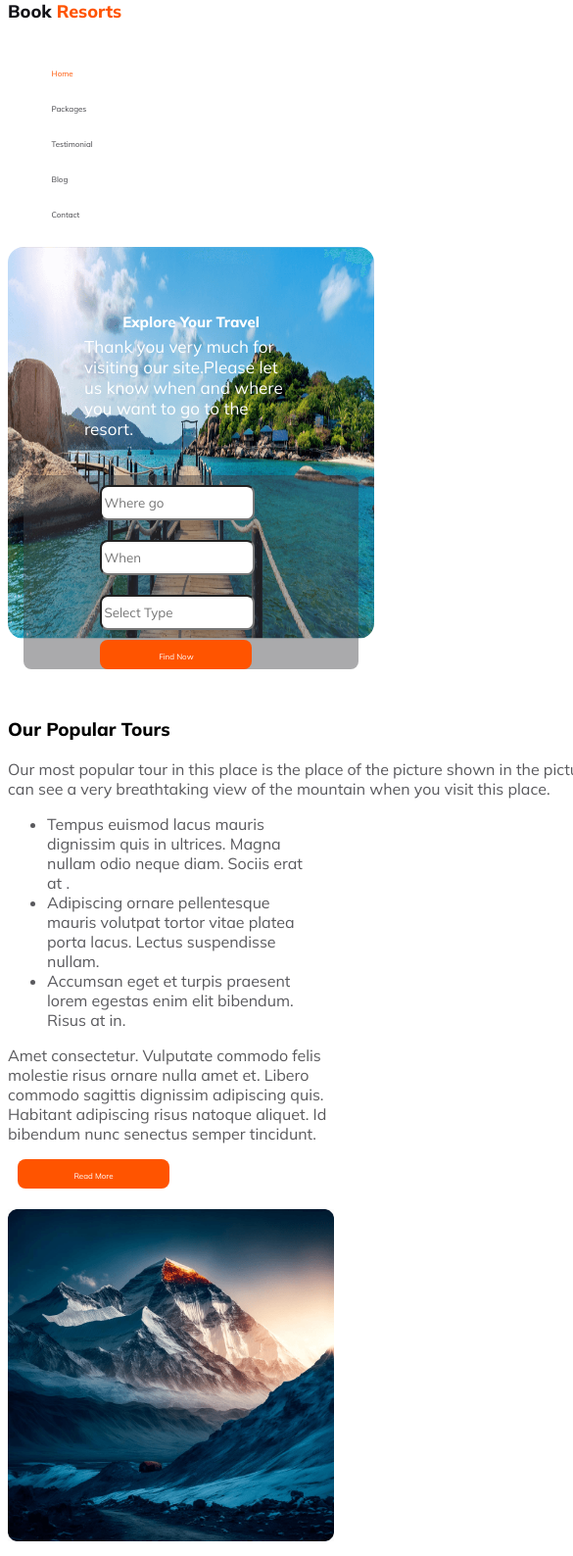
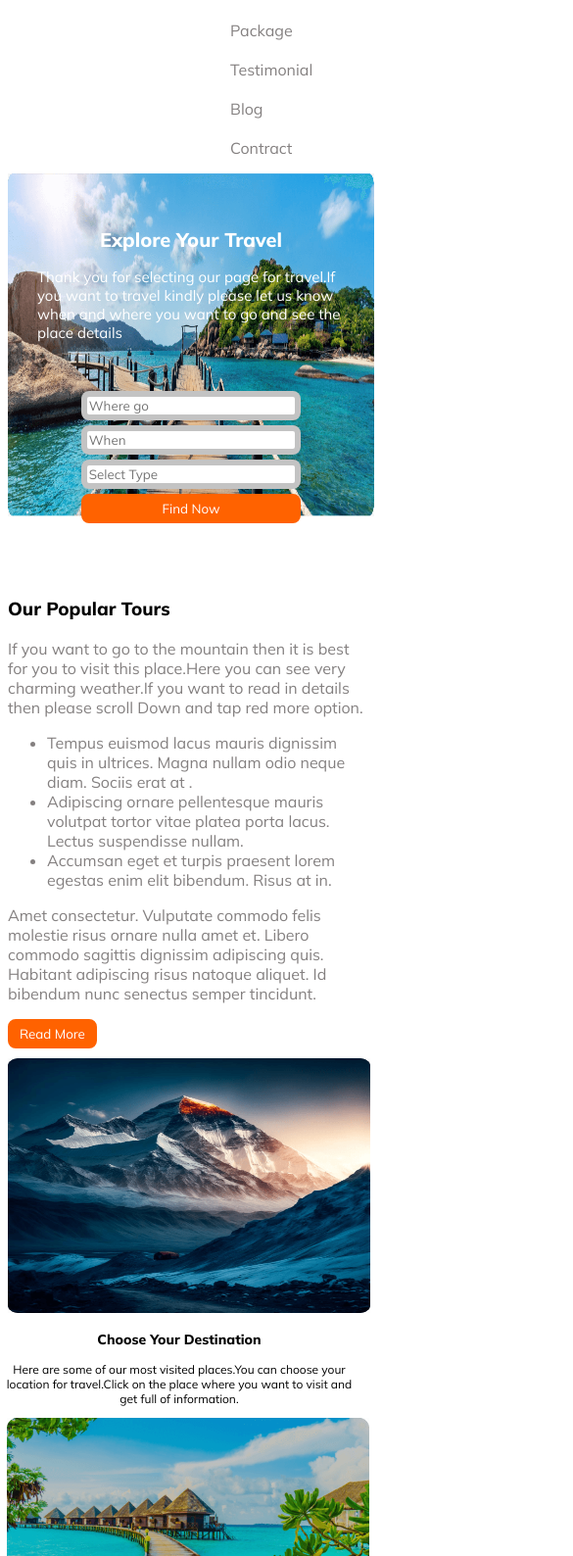
Before and after one commit to mdalaminariya/traveling-resorts-assingment-2, a plain HTML site: page index.html in a window 390 px wide. Shown: the part 74-1662 px from the top of the page at 98% size, 585 px wide, since content can reach past the window. Drawn offline with Linux system fonts and the light colour scheme.

Commit message:
added the header section and main section with responsive for mobile devices

```diff
--- a/index.html
+++ b/index.html
@@ -10,64 +10,107 @@
     <link href="https://fonts.googleapis.com/css2?family=Mulish:wght@400;800&display=swap" rel="stylesheet">
     <link rel="stylesheet" href="style/style.css">
 </head>
-
-<body>
 <header>
-            <div class="section-title">
     <img src="Images/Group 40071 (2).png" alt="">
-                <h3 class="Travel-resort">Book <span class="Resorts">Resorts</span></h3>
-                <nav>
+    <div class="header-section">
+        <h3 class="Hero">World <span class="Travels">Travels</span></h3>
         <ul>
-                        <li><a href=""><span class="Resorts">Home</span></a></li>
-                        <li><a href="">Packages</a></li>
-                        <li><a href="">Testimonial</a></li>
-                        <li><a href="">Blog</a></li>
-                        <li><a href="">Contact</a></li>
+            <li><span class="Home">Home</span></li>
+            <li>Package</li>
+            <li>Testimonial</li>
+            <li>Blog</li>
+            <li>Contract</li>
         </ul>
-                </nav>
     </div>
     <div class="banner-section">
-                <img src="Images/Group 13 (1) (1).png" alt="" class="banner-img">
+        <div class="banner-img">
+            <img src="Images/Group 13 (1) (1).png" alt="">
         </div>
-
-             <h3 class="banner-title">Explore Your Travel</h3>
-             <p class="banner-description">Thank you very much for visiting our site.Please let us know when and where you <span id="resort">want to go to the resort.</span></p>
-            <div class="input-section">
-                <div class="input">
-                    <input  type="text" placeholder="Where go">
-                    <input type="text" placeholder="When">
-                    <input type="text" placeholder="Select Type">
-                    <button class="primary-btn" ><span class="Find-Now">Find Now</span></button>
+        <div class="banner-item">
+            <h2 class="explore">Explore Your Travel</h2>
+            <p class="banner-description">Thank you for selecting our page for travel.If you want to travel kindly please let us know when and where you want to go and see the place details</p>
+            <div class="banner-input">
+                <input type="text" name="" id="" placeholder="Where go">
+                <input type="text" name="" id="" placeholder="When">
+                <input type="text" name="" id="" placeholder="Select Type">
+                <button class="btn-primary"><span class="Find">Find Now</span></button>
             </div>
-                   <img src="Images/Frame2.svg" alt="">
+        </div>
     </div>
 </header>
 
+<body>
 <main>
-        <section class="tour-section">
-            <div class="popular-tour">
-                <h3 class="tour-title">Our Popular Tours</h3>
-            <p class="tour-description">Our most popular tour in this place is the place of the picture shown in the picture.You can see a very breathtaking view of the mountain when you visit this place.</p>
+    <div class="tours-section">
+        <h3 class="tour">Our Popular Tours</h3>
+        <p class="tour-description">If you want to go to the mountain then it is best for you to visit this place.Here you can see very charming weather.If you want to read in details then please scroll Down and tap red more option.</p>
         <ul>
             <li>Tempus euismod lacus mauris dignissim quis in ultrices. Magna nullam odio neque diam. Sociis erat at .</li>
             <li>Adipiscing ornare pellentesque mauris volutpat tortor vitae platea porta lacus. Lectus suspendisse nullam.</li>
             <li> Accumsan eget et turpis praesent lorem egestas enim elit bibendum. Risus at in.</li>
         </ul>
-                <p class="card-description">Amet consectetur. Vulputate commodo felis molestie risus ornare nulla amet et. Libero commodo sagittis dignissim adipiscing quis. Habitant adipiscing risus natoque aliquet. Id bibendum nunc senectus semper tincidunt. </p>
-                <button class="primary-btn"><span class="Find-Now">Read More</span></button>
-                <div class="tour-img">
+        <p class="tour-description">Amet consectetur. Vulputate commodo felis molestie risus
+            ornare nulla amet et. Libero commodo sagittis dignissim adipiscing quis. Habitant adipiscing risus natoque aliquet. Id bibendum nunc senectus semper tincidunt. </p>
+            <button class="btn-primary"><span class="Find">Read More</span></button>
+            <div class="tours-img">
                 <img src="Images/Rectangle 4.png" alt="">
+            </div>
+            <div class="Destination-Section">
+                <h3 class="destination-title">Choose Your Destination</h3>
+                <p class="destination-description">Here are some of our most visited places.You can choose your location for travel.Click on the place where you want to visit and get full of information.</p>
+                <div class="Destination-places">
+                    <div class="destination-img">
+                        <img src="Images/Rectangle 5.png" alt="">
+                        <img src="Images/Rectangle 8.png" alt="">
+                    </div>
+
+                    <div class="destination-imgs">
+                        <img src="Images/Rectangle 6.png" alt="">
+                        <img src="Images/Rectangle 7.png" alt="">
+                        <img src="Images/Rectangle 9.png" alt="">
+                    </div>
+
+                    <div class="destination-img">
+                        <img src="Images/Rectangle 11.png" alt="">
+                        <img src="Images/Rectangle 10.png" alt="">
+                    </div>
                 </div>
             </div>
 
-        </section>
-
+            <div class="why-choose-us-section">
+                <h3 class="why-choose-us-title">Why Choose Us</h3>
+                <p class="why-choose-us-description">Here you are getting the place you like to visit.Along whit that we are giving you the best hotel and best price here to visit the place of your choice.</p>
+            </div>
+            <div class="why-choose-us-contents">
+                <div class="hotels">
+                    <img src="Images/Frame 2.png" alt="" class="why-choose-us-imgs">
+                    <h3 class="title">Handpicked Hotels</h3>
+                    <p class="description">Amet consectetur. Vulputate commodo felis molestie risus  ornare nulla amet et. Libero commodo sagittis dignissim adipiscing quis. Habitant adipiscing risus natoque aliquet. </p>
+                </div>
+                <div class="World">
+                    <img src="Images/map 1.png" alt="" class="why-choose-us-imgs">
+                    <h3 class="title">World Class Service</h3>
+                    <p class="description">Amet consectetur. Vulputate commodo felis molestie risus  ornare nulla amet et. Libero commodo sagittis dignissim adipiscing quis. Habitant adipiscing risus natoque aliquet. </p>
+                </div>
+                <div class="price-generation">
+                    <img src="Images/price-tag 1.png" alt="" class="why-choose-us-imgs">
+                    <h3 class="title">Best Price Guarantee</h3>
+                    <p class="description">Amet consectetur. Vulputate commodo felis molestie risus  ornare nulla amet et. Libero commodo sagittis dignissim adipiscing quis. Habitant adipiscing risus natoque aliquet. </p>
+                </div>
+            </div>
+            <div class="discount-section">
+                <div class="first-img">
+                    <img src="" alt="">
+                </div>
+                <div class="second-img">
+                    <img src="" alt="">
+                </div>
+                <div class="third-img">
+                    <img src="" alt="">
+                </div>
+            </div>
+    </div>
 </main>
-
-    <footer>
-
-    </footer>
-
 </body>
 
 </html>
--- a/style/style.css
+++ b/style/style.css
@@ -3,235 +3,221 @@
     font-family: 'Mulish', sans-serif;
 }
 
-/* header section */
-.section-title {
+/* header style */
+.header-section {
     display: flex;
-    gap: 5px;
 }
 
-.Travel-resort {
-    color: #131318;
-    font-size: 18px;
+.Hero {
+    font-size: 24px;
     font-weight: 800;
+    margin-left: 50px;
+    margin-top: -39px;
 }
 
-.Resorts {
-    color: #FF5400;
+.Travels,
+.Home {
+    color: rgb(255, 98, 0);
 }
 
-nav {
+header ul {
     display: flex;
+    list-style: none;
+    gap: 20px;
+    margin-top: -20px;
     margin-left: 50%;
 }
 
-nav>ul {
-    display: flex;
-    gap: 1rem;
-
+.banner-img img {
+    width: 100%;
+    height: auto;
 }
 
-nav li {
-    list-style: none;
-}
-
-nav li a {
-    text-decoration: none;
-    color: #424247;
-    font-size: .5rem;
-    font-weight: 400;
-}
-
-.banner-img {
-    width: 100%;
-    height: 400px;
-    border: 1px solid b;
-    border-radius: 16px;
-}
-
-.banner-section {
-    margin-top: 10px;
-}
-
-.banner-title {
-    margin-top: -32%;
-    color: #FFF;
+.banner-item .explore {
     font-size: 50px;
-    font-weight: 600;
+    font-weight: 700;
+    color: white;
+    margin-top: -36%;
     text-align: center;
 }
 
-#resort {
-    padding-left: 250px;
+.banner-description {
+    font-size: 15px;
+    color: white;
+    padding-right: 25%;
+    padding-left: 25%;
+    margin-top: -2%;
 }
 
-.banner-description {
-    color: #FFF;
-    font-size: 17px;
+.banner-input {
+    display: flex;
+    gap: 5px;
+    background-color: rgb(255, 255, 255);
+    margin-left: 20%;
+    margin-right: 20%;
+    margin-top: 20px;
+}
+.banner-input input{
+    border: 6px solid rgba(128, 128, 128, 0.472);
+    border-radius: 8px;
+}
+.btn-primary{
+    border: 6px solid rgb(255, 98, 0);
+    border-radius: 8px;
+    background-color: rgb(255, 98, 0);
+}
+.btn-primary .Find{
+    color: white;
+}
+.tours-section{
+    margin-top: 20%;
+    padding-right: 45%;
+}
+.tour-description{
+    display: flex;
+}
+.tour-description,ul{
+    color: rgb(132, 128, 128);
+}
+.tours-img img{
+    width: 350px;
+    height: 260px;
+    margin-left: 117%;
+    margin-top: -47%;
+}
+.Destination-Section{
+    text-align: center;
+    margin-left: 50%;
+    width: 360px;
+    margin-top: 10px;
+    font-size: 12px;
     font-weight: 400;
-    padding: 0 200px;
-    margin-top: -40px;
-    padding-top: 40px;
+}
+.destination-img{
+    display: grid;
+    grid-template-columns: repeat(2, 1fr);
+    margin-left: -65%;
+    gap: 5px;
+    margin-top: 10px;
+}
+.destination-img img{
+    width: 449px;
+    height: 200px;
+}
+.destination-imgs{
+    display: grid;
+    grid-template-columns: repeat(3, 1fr);
+    margin-left: -65%;
+    gap: 5px;
+    margin-top: 10px;
+}
+.destination-imgs img{
+    width: 298px;
+    height: 200px;
+}
+.why-choose-us-section{
+    width: 550px;
+    margin-top: 50px;
+    text-align: center;
+    margin-left: 40%;
+}
+.why-choose-us-contents{
+    font-size: 12px;
+    font-weight: 400;
+}
+.why-choose-us-contents> .hotels{
+    width: 350px;
+    height: 180px;
+    background-color: rgba(255, 228, 196, 0.296);
+    margin-top: 70px;
+    margin-left: 80px;
+    border-radius: 8px;
+}
+.why-choose-us-contents> .World{
+    width: 350px;
+    height: 180px;
+    background-color: rgba(173, 216, 230, 0.342);
+    margin-top: -33.5%;
+    margin-left: 90%;
+    border-radius: 8px;
+}
+.why-choose-us-contents> .price-generation{
+    width: 350px;
+    height: 180px;
+    background-color: rgba(255, 228, 196, 0.296);
+    margin-top: 20px;
+    margin-left: 50%;
+    border-radius: 8px;
+}
+.why-choose-us-imgs{
+    margin-top: 13px;
+    margin-left: 13px;
+    width: 50px;
+}
+.title,.description{
+    padding-left: 10px;
 }
 
-.input-section {
-    display: flex;
-    padding: 16px;
-    align-items: center;
-    gap: 24px;
-    padding-top: 50px;
-}
 
-.input-section>.input {
-    background: #42424772;
-    border-radius: 8px;
-    padding-left: 20%;
-}
 
-.input input {
-    width: 150px;
-    height: 30px;
-    margin: 10px;
-    border-radius: 8px;
-    background: #FFF;
-}
 
-.primary-btn {
-    width: 130px;
-    height: 30px;
-    border: 0;
-    border-radius: 8px;
-    background: #FF5400;
-}
+/* media quarry */
+@media screen and (max-width: 576px) {
 
-.primary-btn>.Find-Now {
-    color: #FFF;
-    font-size: 8px;
-    font-weight: 400;
-}
-
-.input-section img {
-    width: 18.001px;
-    height: 18.001px;
-    margin-left: -13%;
-}
-
-/* main section */
-main {
-    max-width: 1440px;
-    margin: 0 auto;
-}
-
-.tour-section {
-    border: 25px;
-    width: 1040px;
-    height: 6940px;
-}
-
-.popular-tour {
-    padding-top: 100px;
-}
-
-.tour-title {
-    border: 16px;
-    padding-top: 85px;
-}
-
-.tour-description {
-    width: 650px;
-    gap: 20px;
-    color: rgba(19, 19, 24, 0.70);
-    font-size: 16px;
-    font-weight: 400;
-}
-
-.tour-section li {
-    width: 570px;
-    color: rgba(19, 19, 24, 0.70);
-    font-size: 16px;
-    font-weight: 400;
-}
-
-.card-description {
-    width: 650px;
-    color: #5A5A5D;
-    font-size: 16px;
-    font-weight: 400;
-}
-
-.tour-img {
-    max-width: 90%;
-    height: auto;
-    margin-top: -35%;
-    margin-left: 75%;
-}
-
-/* mobile device */
-@media screen and (max-width:576px) {
-
-    .section-title,
-    nav,
-    nav>ul,
-    .input-section {
+    header ul,
+    .banner-input,
+    .header-section {
         flex-direction: column;
     }
 
-    nav {
-        margin-left: auto;
+    .banner-img img {
+        width: 100%;
+        height: 350px;
     }
 
-    nav>ul {
-        margin-left: -350%;
-    }
-
-    .section-title {
-        img {
-            width: 50px;
-        }
-    }
-
-    .banner-title {
-        margin-top: -90%;
-        color: #FFF;
-        padding-left: -25px;
-        font-size: 15px;
+    .banner-item .explore {
+        font-size: 20px;
+        margin-top: -80%;
     }
 
     .banner-description {
-        margin-top: -30px;
-        padding: 20px 78px;
+        margin-top: 5px;
+        padding-left: 30px;
+        padding-right: 30px;
     }
-
-    #resort {
-        padding-left: 0;
+    .banner-input {
+        margin-top: 50px;
     }
-
-    .input-section {
-        padding-top: 0;
-
+    .tours-section{
+        padding-right: 10px;
     }
-
-    .primary-btn {
-        width: 155px;
-        margin-left: 10px;
+    .tours-img img{
+        width: 370px;
+        margin-left: 0;
+        margin-top: 10px;
     }
-    .tour-title{
-        margin-top: -10%;
+    .Destination-Section{
+        margin-left: -5px;
     }
-    .popular-tour{
-        margin-top: -90px;
+    .destination-img,
+    .destination-imgs{
+        grid-template-columns: 1fr;
     }
-    .tour-section li {
-        width: 28%;
+    .destination-img img,
+    .destination-imgs img{
+        width: 370px;
+        margin-left: 40%;
     }
-    .card-description{
-        width: 36%;
+    .why-choose-us-section{
+        width: 325px;
+        margin-left: 12px;
     }
-    .tour-img{
-        display: flex;
-        flex-direction: column;
-        max-width: 32%;
-        height: auto;
-        margin-left: 0;
-        margin-top: 2%;
+    .why-choose-us-contents> .hotels{
+        margin-left: 2px;
+    }
+    .why-choose-us-contents> .price-generation,
+    .why-choose-us-contents> .World{
+        margin-left: 2px;
+        margin-top: 10px;
     }
 }
```
Also changed, not shown: Images/Frame 2.png (added), Images/Hotel.jfif (added), Images/map 1.png (added), Images/price-tag 1.png (added). Lines whose indentation alone changed are shown as unchanged.
